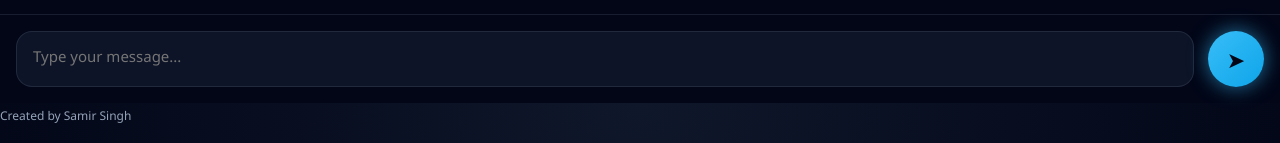
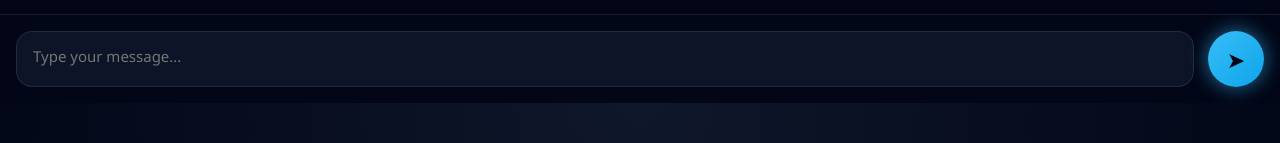
Before and after one commit to sanusamir7171-dev/AI-Study-Helper, a Flask app: page / in a window 1280 px wide. Shown: the part 657-800 px from the top of the page. Run offline with Flask 3, Linux system fonts and the light colour scheme.

Commit message:
Update index.html

```diff
--- a/templates/index.html
+++ b/templates/index.html
@@ -74,11 +74,6 @@
     </form>
 
 </div>
-
-<div>
-    <span class="creator">Created by Samir Singh</span>
-</div>
-
 <!-- JS -->
 <script>
 const textarea = document.getElementById("questionBox");
```
